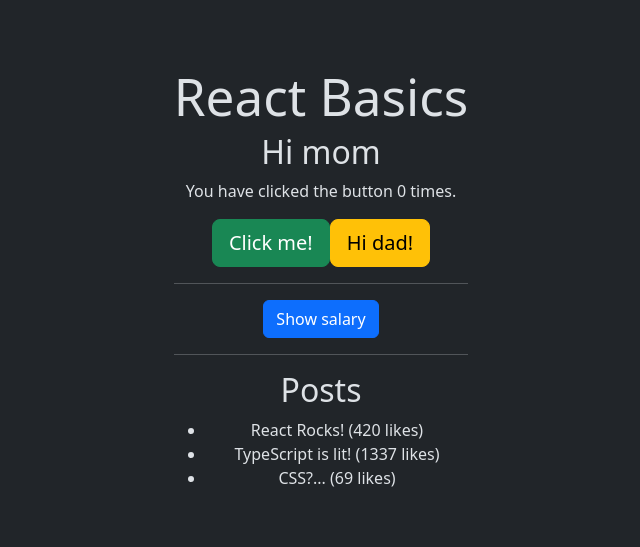
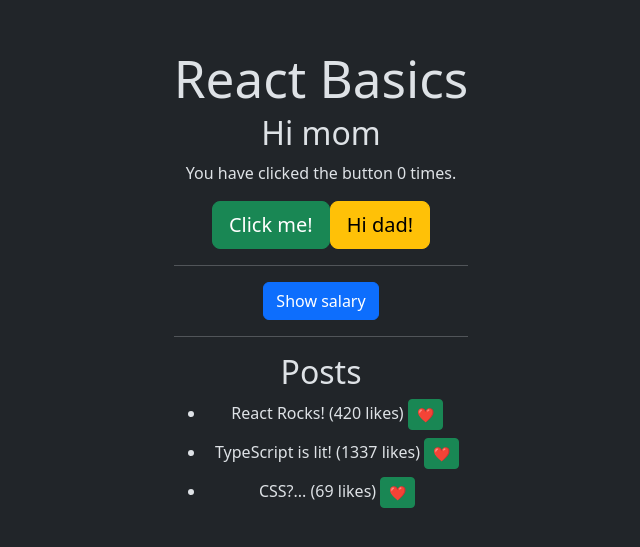
Before and after one commit to Krisejg99/javascript-2, a React (Vite) app in the folder 01-react-basics/: page / in a window 1280 px wide. Shown: the part 113-660 px from the top of the page, without its empty margins (319-959 px from the left). Built offline with nearby package versions, Linux system fonts and the light colour scheme.

Commit message:
like a post

```diff
--- a/01-react-basics/src/App.tsx
+++ b/01-react-basics/src/App.tsx
@@ -17,6 +17,13 @@
 	])
 	const [salary, setSalary] = useState(10)
 	const [showSalary, setShowSalary] = useState(false)
+
+
+
+	const handleAddLike = (post: Post) => {
+		post.likes++
+		setPosts([...posts])
+	}
 
 	const handleButtonClick = () => {
 		setMsg('Bye mom')
@@ -71,8 +78,12 @@
 
 			<ul>
 				{posts.map((post, index) => (
-					<li key={index}>
+					<li key={index} className='my-2'>
 						{post.title} ({post.likes} likes)
+						<button
+							onClick={() => handleAddLike(post)}
+							className="btn btn-success btn-sm ms-1"
+						>❤️</button>
 					</li>
 				))}
 			</ul>
```
